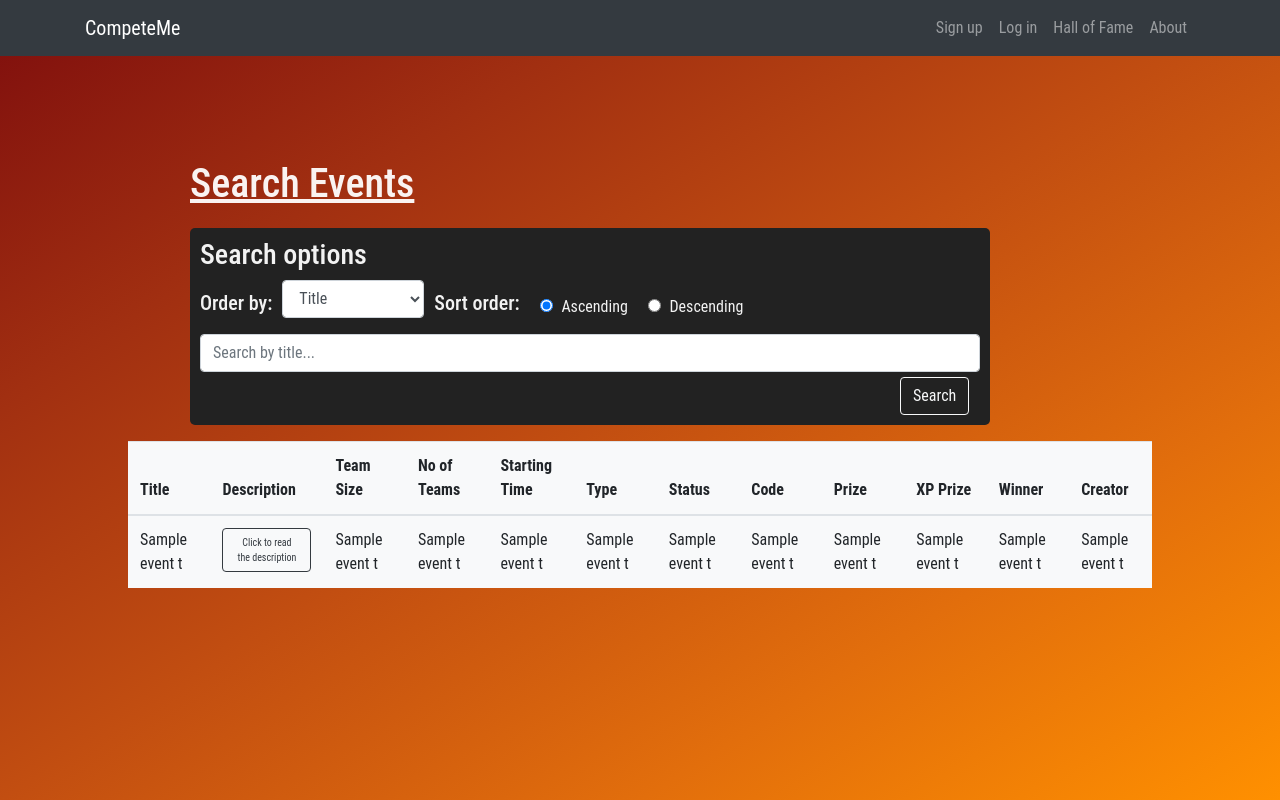
After one commit to pearlescen7/CompeteMe, a Flask app: page /search_events/ in a window 1280 px wide. The commit adds this page. Run offline with Flask 2, Linux system fonts and the light colour scheme; a database or web service that is not in the repository returns one stand-in record (values such as "Sample title"); some libraries are stand-ins or nearby versions.

Commit message:
Searching events, additional checks to signup.
-User can search events by name, order by different criterias, sort them by asc/desc order.
-Little fixes to signup.

```diff
--- a/app.py
+++ b/app.py
@@ -4,6 +4,7 @@ from werkzeug.security import generate_password_hash, check_password_hash
 from werkzeug.utils import secure_filename
 from database import Database
 from user import User
+from event import Event
 from uuid import uuid4
 import os
 import psycopg2 as dbapi2
@@ -62,12 +63,20 @@ def signup():
             flash("Username field can't be empty")
             return render_template("signup.html")
 
+        elif (len(request.form.get("mem_name")) > 32):
+            flash("Username can't be longer than 32 characters.")
+            return render_template("signup.html")
+
         elif (request.form.get("password") == ""):
             flash("Password field can't be empty")
             return render_template("signup.html")
 
         elif (request.form.get("emailid") == ""):
             flash("Email field can't be empty")
+            return render_template("signup.html")
+
+        elif (len(request.form.get("password")) < 8):
+            flash("Password should be at least 8 characters.")
             return render_template("signup.html")
 
         #if user already exists
@@ -79,13 +88,13 @@ def signup():
             flash("Email already exists")
             return render_template("signup.html")
 
-        #try:
-        db.add_user(user)
-        #    if filename:
-        #        pfp.save(os.path.join(app.config['UPLOAD_FOLDER'], filename))
-        #except:
-        #    flash("Error occured while adding to database.")
-        #    return render_template("signup.html")
+        try:
+            db.add_user(user)
+            if filename:
+                pfp.save(os.path.join(app.config['UPLOAD_FOLDER'], filename))
+        except:
+            flash("Error occured while adding to database.")
+            return render_template("signup.html")
 
         return redirect(url_for("signup_success"))
 
@@ -186,6 +195,10 @@ def edit_profile():
                 elif (newpassword != newpassword2):
                     flash("Passwords don't match.")
                     return render_template("edit_profile.html")
+
+                elif (len(newpassword) < 8):
+                    flash("New password should be at least 8 characters.")
+                    return render_template("edit_profile.html")
             else:
                 curpassword = None
                 newpassword = None
@@ -230,6 +243,37 @@ def edit_profile():
 def uploaded_file(filename):
     return send_from_directory(app.config['UPLOAD_FOLDER'], filename)
 
+@app.route('/search_events/', methods=['GET', 'POST'])
+def search_events():
+    if request.method == 'POST':
+        orderby = request.form.get("orderby")
+        sort = request.form.get("sort")
+        title_search = request.form.get("title_search")
+        if orderby == "Title":
+            orderby = 'title'
+        elif orderby == "Team Size":
+            orderby = 'team_size'
+        elif orderby == "Starting Time":
+            orderby = 'starting_date'
+        elif orderby == "Type":
+            orderby = 'event_type'
+        elif orderby == "Status":
+            orderby = 'event_status'
+        elif orderby == "XP Prize":
+            orderby = 'xp_prize'
+        elif orderby == "Prize":
+            orderby = 'prize'
+        events = db.get_events(orderby=orderby, sort=sort, title_search=title_search)
+        #post method to search different criterias
+    else:
+        events = db.get_events()
+    return render_template("search_events.html", events=events)
+
+@app.route("/create_events/")
+@login_required
+def create_events():
+    return render_template("create_events.html")
+
 @app.route("/logout/")
 @login_required
 def logout():
--- a/database.py
+++ b/database.py
@@ -2,6 +2,7 @@ from werkzeug.security import generate_password_hash, check_password_hash
 import psycopg2 as dbapi2
 import os
 from user import User
+from event import Event
 
 #POSTGRES_URL = os.getenv('POSTGRES_URL')
 #POSTGRES_USER = os.getenv('POSTGRES_USER')
@@ -118,4 +119,17 @@ class Database:
             cursor.execute("INSERT INTO comment (writer_id, holder_id, content) values (%s, %s, %s)", (current_user.id, holder_id, content))
             connection.commit()
         return None
-    #def delete_user(self, user):
+
+    def get_events(self, orderby='title', sort="ascending", title_search='%'):
+        events = []
+        with get_connection() as connection:
+            cursor = connection.cursor()
+            if(sort == "ascending"):
+                cursor.execute("SELECT * FROM event_t WHERE title LIKE %s ORDER BY (values (%s)) ASC", (title_search, orderby))
+            else:
+                cursor.execute("SELECT * FROM event_t WHERE title LIKE %s ORDER BY (values (%s)) DESC", (title_search, orderby))
+            rows = cursor.fetchall()
+            for row in rows:
+                e = Event(id=row[0], title=row[1], desc=row[2], team_size=row[3], team_no=row[4], start=row[5], duration=row[6], e_type=row[7], status=row[8], code=row[9], prize=row[10], xp_prize=row[11], winner=row[12], creator=row[13])
+                events.append(e)
+        return events
--- /dev/null
+++ b/event.py
@@ -0,0 +1,16 @@
+class Event():
+    def __init__(self, title, team_size, team_no, start, duration, e_type, status, code, creator, id=None, desc=None, prize=1000, xp_prize=200, winner=None):
+        self.id = id
+        self.title = title
+        self.desc = desc
+        self.team_size = team_size
+        self.team_no = team_no
+        self.start = start
+        self.duration = duration
+        self.e_type = e_type
+        self.status = status
+        self.code = code
+        self.prize = prize
+        self.xp_prize = xp_prize
+        self.winner = winner
+        self.creator = creator
--- /dev/null
+++ b/static/search_events.css
@@ -0,0 +1,6 @@
+#swrapper{
+    margin-top:1rem;
+    width: 80%;
+    margin-left:auto;
+    margin-right:auto;
+}
--- a/tables.sql
+++ b/tables.sql
@@ -61,6 +61,7 @@ CREATE TABLE IF NOT EXISTS user_t (
 );
 
 ALTER TABLE holder ADD COLUMN user_id integer REFERENCES user_t (user_id);
+ALTER TABLE event_t ADD COLUMN creator VARCHAR(32) REFERENCES user_t (username);
 
 CREATE TABLE IF NOT EXISTS adminship (
     user_id integer REFERENCES user_t (user_id),
--- /dev/null
+++ b/templates/create_events.html
@@ -0,0 +1,6 @@
+{% extends "layout.html" %}
+{% block title %}Create Event{% endblock %}
+{% block content %}
+
+
+{% endblock %}
--- a/templates/layout.html
+++ b/templates/layout.html
@@ -47,8 +47,13 @@
         <li class="nav-item">
             <a class="nav-link js-scroll-trigger" href="{{url_for('profile')}}">My Profile</a>
         </li>
-        <li class="nav-item">
-            <a class="nav-link js-scroll-trigger" href="#">Events</a>
+        <li class="nav-item dropdown">
+          <a class="nav-link dropdown-toggle" data-toggle="dropdown" href="#" role="button" aria-haspopup="true" aria-expanded="false">Events</a>
+          <div class="dropdown-menu">
+            <a class="dropdown-item btn-dark" href="{{url_for('search_events')}}">Search</a>
+            <a class="dropdown-item btn-dark" href="{{url_for('create_events')}}">Create</a>
+            <a class="dropdown-item btn-dark" href="#">Manage</a>
+          </div>
         </li>
         <li class="nav-item">
             <a class="nav-link js-scroll-trigger" href="#">Teams</a>
--- /dev/null
+++ b/templates/search_events.html
@@ -0,0 +1,98 @@
+{% extends "layout.html" %}
+{% block title %}Search Events{% endblock %}
+{% block content %}
+
+<link rel="stylesheet" type="text/css" href="{{ url_for('static', filename='search_events.css') }}">
+
+<div id="mainwrapper">
+    <h1 style="margin-top:10rem;margin-bottom:20px; margin-left:190px;"><u>Search Events</u></h1>
+    <div id="leftwrapper" style=" margin-top: 1rem; margin-left:190px; width:800px; background:rgb(34, 34, 34); padding:10px; border-radius:5px;">
+        <form class="form" method="post" action="">
+            <h3>Search options</h3>
+            <div class="form-check form-check-inline">
+
+                <h5>Order by: </h5>
+                <div class="form-group">
+                    <select class="form-control" id="exampleFormControlSelect1" style="margin-left:10px;" name="orderby">
+                        <option>Title</option>
+                        <option>Team Size</option>
+                        <option>Starting Time</option>
+                        <option>Type</option>
+                        <option>Status</option>
+                        <option>XP Prize</option>
+                        <option>Prize</option>
+                    </select>
+                </div>
+
+                <h5 style="margin-left:20px;">Sort order: </h5>
+                <div class="form-check">
+                    <input class="form-check-input" type="radio" name="exampleRadios" id="sort" value="ascending" checked>
+                    <label class="form-check-label" for="exampleRadios1">
+                    Ascending
+                    </label>
+                </div>
+                <div class="form-check">
+                    <input class="form-check-input" type="radio" name="exampleRadios" id="sort" value="descending">
+                    <label class="form-check-label" for="exampleRadios2">
+                    Descending
+                    </label>
+                </div>
+            </div>
+            <input type="text" class="form-control" name="title_search" placeholder="Search by title...">
+            <button class="btn btn-outline-light" type="submit" style="margin-top: 5px; margin-left:700px;">Search</button>
+        </form>
+    </div>
+    <div id="swrapper">
+
+        <table class="table table-hover bg-light">
+        <thead>
+            <tr>
+            <th scope="col">Title</th>
+            <th scope="col">Description</th>
+            <th scope="col">Team Size</th>
+            <th scope="col">No of Teams</th>
+            <th scope="col">Starting Time</th>
+            <!--<th scope="col">Ending Time</th>-->
+            <th scope="col">Type</th>
+            <th scope="col">Status</th>
+            <th scope="col">Code</th>
+            <th scope="col">Prize</th>
+            <th scope="col">XP Prize</th>
+            <th scope="col">Winner</th>
+            <th scope="col">Creator</th>
+            </tr>
+        </thead>
+        <tbody>
+            {% if events %}
+                {% for event in events %}
+                <tr>
+                <td>{{event.title}}</td>
+                <td><button class="btn btn-outline-dark" type="button" onclick="" style="font-size:10px;">Click to read the description</button></td>
+                <td>{{event.team_size}}</td>
+                <td>{{event.team_no}}</td>
+                <td>{{event.start}}</td>
+                <td>{{event.e_type}}</td>
+                <td>{{event.status}}</td>
+                <td>{{event.code}}</td>
+                <td>{{event.prize}}</td>
+                <td>{{event.xp_prize}}</td>
+                {% if event.winner == none %}
+                <td>-</td>
+                {% endif %}
+                {% if event.winner != none %}
+                <td>{{event.winner}}</td>
+                {% endif %}
+                <td>{{event.creator}}</td>
+                </tr>
+                {% endfor %}
+            {% endif %}
+            {% if not events %}
+            <tr>
+                <td class="text-center" colspan="12" style="font-size:25px;">No events found.</td>
+            </tr>
+            {% endif %}
+        </tbody>
+        </table>
+    </div>
+</div>
+{% endblock %}
--- a/templates/signup.html
+++ b/templates/signup.html
@@ -42,7 +42,7 @@
                 <div class="col-md-5 col-sm-8">
                     <div class="input-group">
                     <span class="input-group-addon"><i class="glyphicon glyphicon-lock"></i></span>
-                    <input type="password" class="form-control" name="password" id="password" placeholder="Choose password (5-15 chars)" value="">
+                    <input type="password" class="form-control" name="password" id="password" placeholder="Choose password (min 8 chars)" value="">
                 </div>
                 </div>
                 </div>
```
Also changed, not shown: static/layout.css (line endings or trailing spaces).
